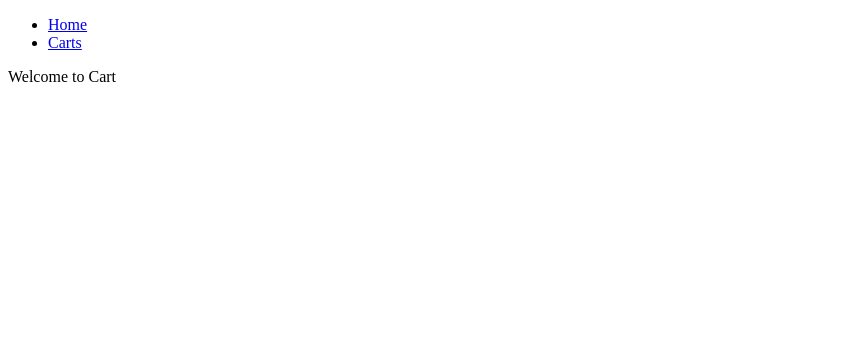
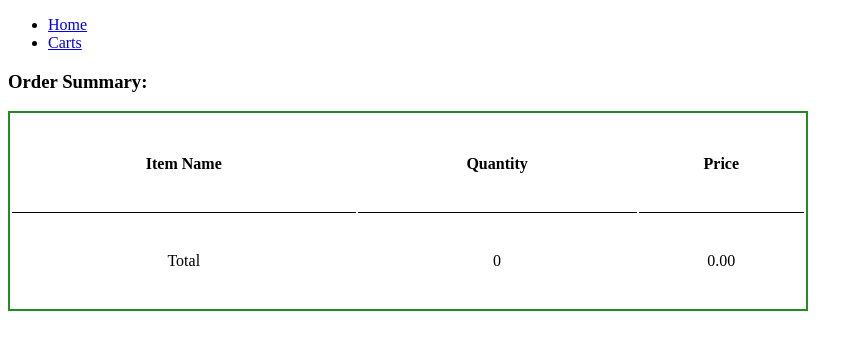
Before and after one commit to Priyadarshan001/FetchAPIDataTask, a React (Create React App) app: page /carts in a window 1280 px wide. Shown: the top 350 px of the page, without its empty margins (0-863 px from the left). Built offline with nearby package versions, Linux system fonts and the light colour scheme.

Commit message:
redux is working

```diff
--- a/src/Component/Cart.js
+++ b/src/Component/Cart.js
@@ -1,8 +1,47 @@
 import React from 'react'
+import { useSelector } from 'react-redux'
 
 function Cart() {
+  let totalQuantity =0;
+  let totalPrice =0;
+  const myState= useSelector((state)=>state.handleProduct)
+  console.log("Mystate",myState)
   return (
-    <div>Welcome to Cart</div>
+    <div>
+        <h3>Order Summary:</h3>
+
+
+
+    <div >
+      <table>
+        <tr>
+          <th>Item Name</th>
+          <th>Quantity</th>
+          <th>Price</th>
+        </tr>
+        {[...myState.cartMap.values()].map(val => {
+         totalQuantity = totalQuantity + val.quantity
+         totalPrice = totalPrice + val.price
+            return (
+              <tr key={val.id}>
+              <td ><img src={val.image} alt="pic here"/></td>
+              <td>{val.title}</td>
+              <td>{val.quantity}</td>
+              <td>{Number(val.price).toFixed(2)}</td>
+            </tr>
+            )
+          })
+        }
+         <tr>
+          <td>Total</td>
+          <td>{totalQuantity}</td>
+          <td>{Number(totalPrice).toFixed(2)}</td>
+         </tr>
+      </table>
+    </div>
+
+
+      </div>
   )
 }
 
--- a/src/Component/Home.js
+++ b/src/Component/Home.js
@@ -1,7 +1,29 @@
 import React from 'react'
+import { useEffect, useState } from "react";
+import axios from "axios";
+import "../style.css";
+import {  useDispatch } from 'react-redux';
+import { addCart } from '../Redux/Action/Action';
 
 function Home() {
+ const [data, setData] = useState([]);
+ const dispatch = useDispatch();
 
+ useEffect(() => {
+  console.log("inside use effect...")
+  const fetchData = async () => {
+    try {
+      console.log("calling fetch API...")
+      const { data: response } = await axios.get(
+        "https://fakestoreapi.com/products?limit=n"
+      );
+      setData(response);
+    } catch (error) {
+      console.error(error.message);
+    }
+  };
+  fetchData();
+}, []);
 
 
 
@@ -31,7 +53,7 @@ function Home() {
                       <div>
                         <span
                           type="button"
-                          onClick={() => onAdd(item)}
+                          onClick={()=> dispatch(addCart(item)) }
                           className="addcartbutton"
                           cart-item-id={item.id}
                         >
--- a/src/Redux/Store/Store.js
+++ b/src/Redux/Store/Store.js
@@ -1,7 +1,11 @@
 import { configureStore } from '@reduxjs/toolkit'
+import rootReducer from '../Reducer';
 
 const store = configureStore({
-  reducer: {},
+  reducer: rootReducer,
+  middleware: (getDefaultMiddleware) => getDefaultMiddleware({
+    serializableCheck: false
+  }),
 })
 
 export default store;
```
